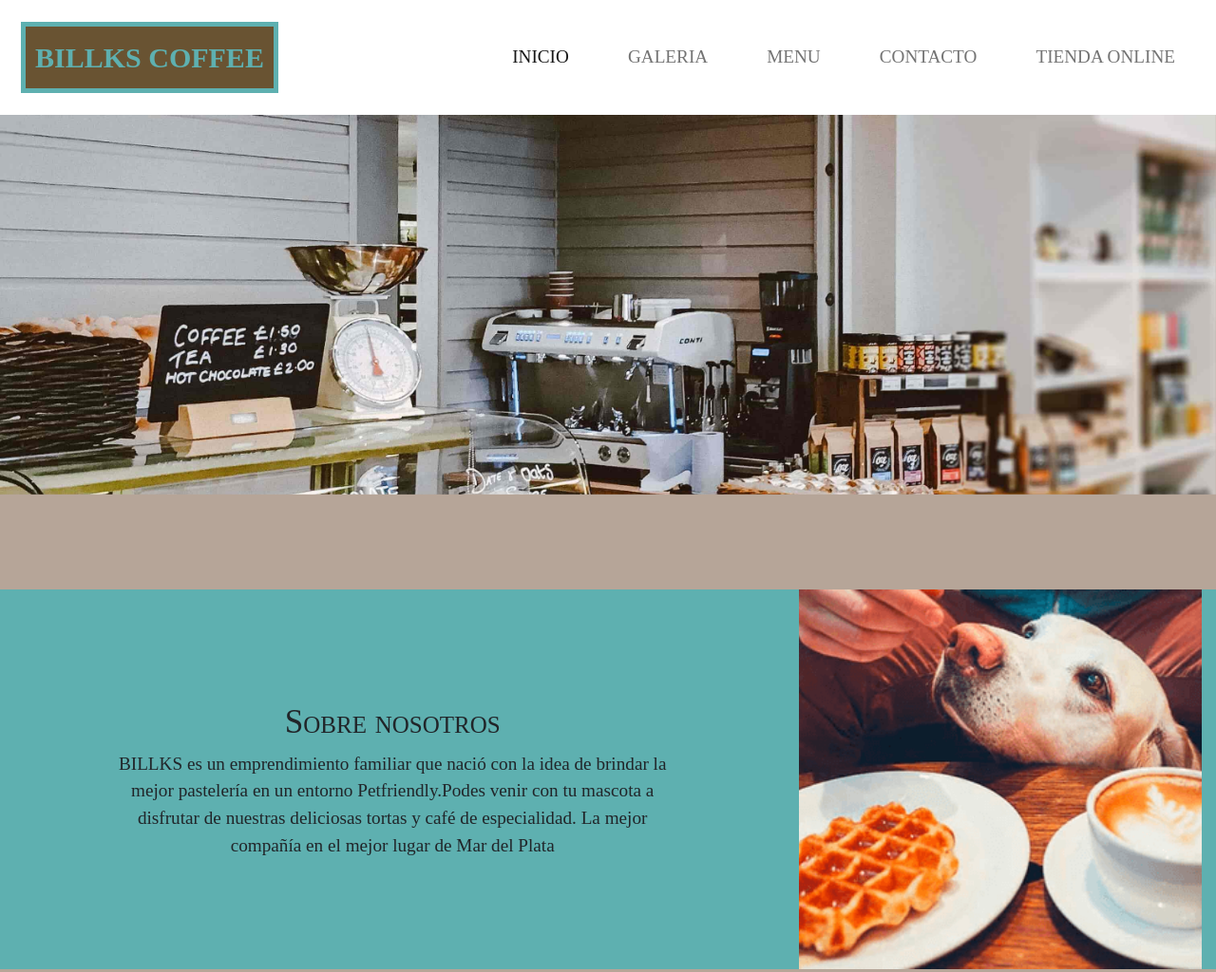
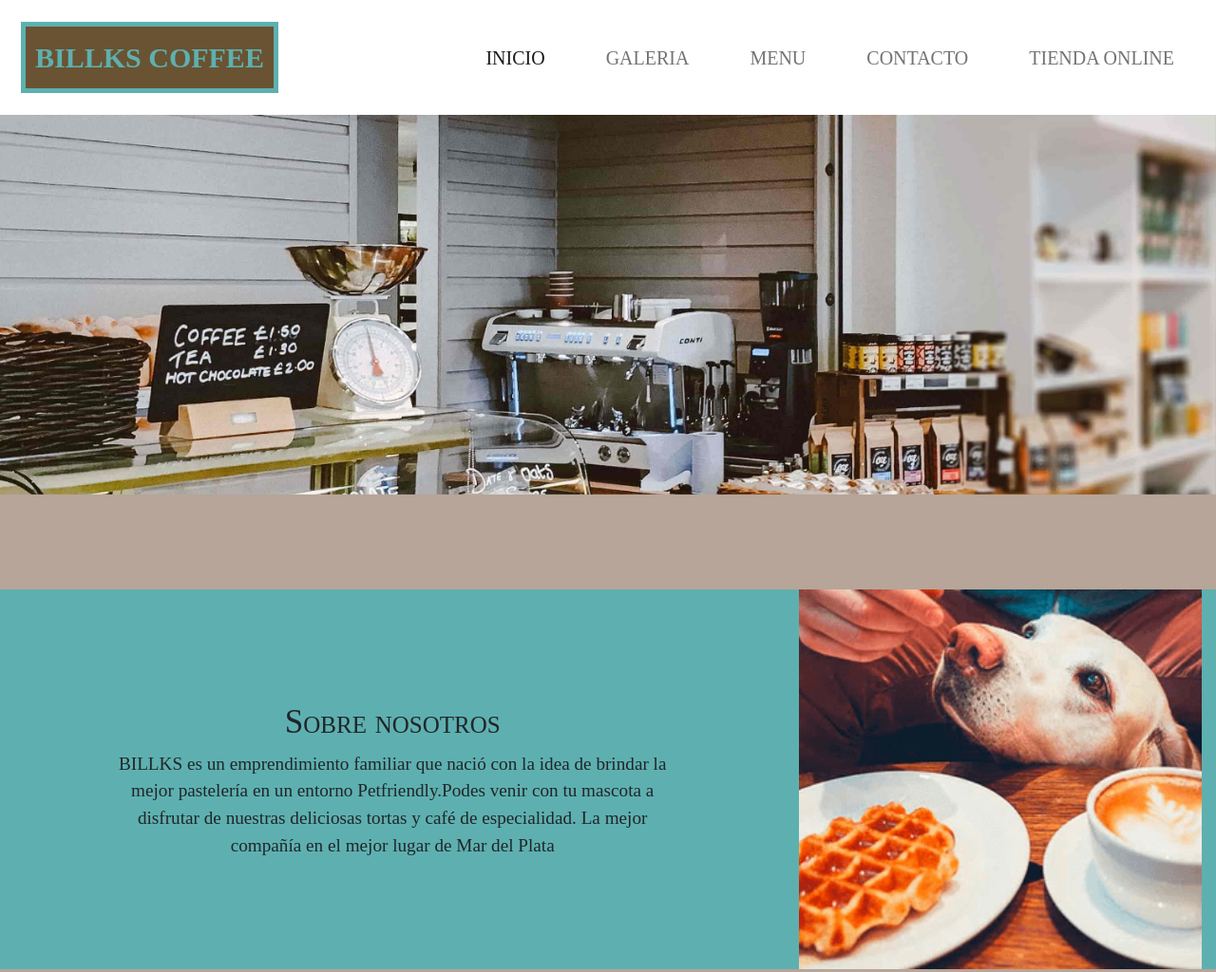
Before and after one commit to Franco-15/DesarrolloWeb-Coderhouse, a website: page index.html in a window 1280 px wide. Shown: the top 1024 px of the page at 95% size. Drawn offline with nearby package versions, Linux system fonts and the light colour scheme; files that its build step writes are made by us from their sources.

Commit message:
Corrijo tamaño de letra del menu de nav

```diff
--- a/scss/layouts/_header.scss
+++ b/scss/layouts/_header.scss
@@ -9,7 +9,7 @@
 .menuNavegacion {
   li {
     font-family: $font;
-    font-size: 1.2rem;
+    font-size: 1.25rem;
   }
 }
 
```
